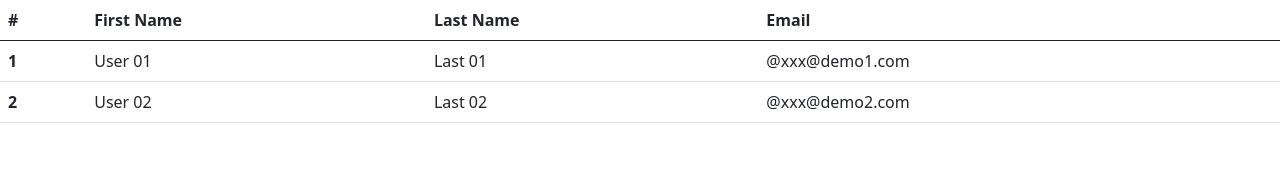
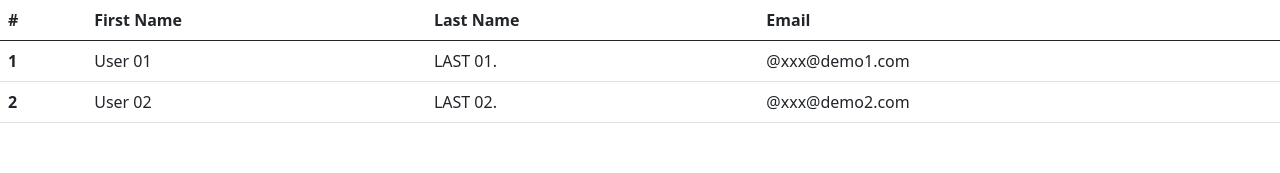
Before and after one commit to DoT-ReversE/workshop-angular-2021-04-21, an Angular app: page / in a window 1280 px wide. Shown: the top 173 px of the page. Built offline with nearby package versions, Linux system fonts and the light colour scheme.

Commit message:
Create custom Pipe

```diff
--- a/package.json
+++ b/package.json
@@ -7,7 +7,8 @@
     "build": "ng build",
     "test": "ng test",
     "lint": "ng lint",
-    "e2e": "ng e2e"
+    "e2e": "ng e2e",
+    "deploy": "ng deploy --base-href=/workshop-angular-2021-04-21/"
   },
   "private": true,
   "dependencies": {
--- a/src/app/app.module.ts
+++ b/src/app/app.module.ts
@@ -5,11 +5,13 @@ import { FormsModule } from '@angular/forms';
 import { AppRoutingModule } from './app-routing.module';
 import { AppComponent } from './app.component';
 import { LoginComponent } from './login/login.component';
+import { MyUpperCasePipe } from './my-upper-case.pipe';
 
 @NgModule({
   declarations: [
     AppComponent,
-    LoginComponent
+    LoginComponent,
+    MyUpperCasePipe
   ],
   imports: [
     BrowserModule,
--- a/src/app/login/login.component.html
+++ b/src/app/login/login.component.html
@@ -11,7 +11,7 @@
     <tr *ngFor="let u of users">
       <th scope="row">{{u.id}}</th>
       <td>{{u.firstName}}</td>
-      <td>{{u.lastName}}</td>
+      <td>{{u.lastName | myUpperCase}}</td>
       <td>@{{u.email}}</td>
     </tr>
   </tbody>
--- /dev/null
+++ b/src/app/my-upper-case.pipe.ts
@@ -0,0 +1,12 @@
+import { Pipe, PipeTransform } from '@angular/core';
+
+@Pipe({
+  name: 'myUpperCase'
+})
+export class MyUpperCasePipe implements PipeTransform {
+
+  transform(value: string, ...args: string[]): string {
+    return value.toUpperCase() + '.';
+  }
+
+}
```
Also changed, not shown: 1 other file (tests, documents, lock files or other folders).
